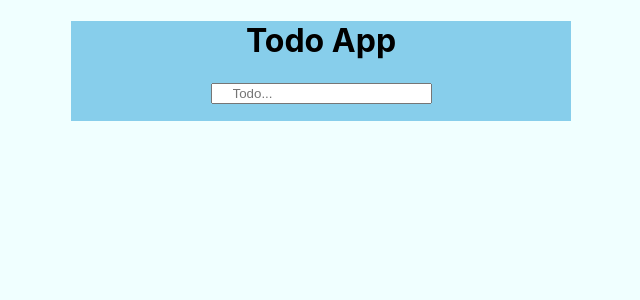
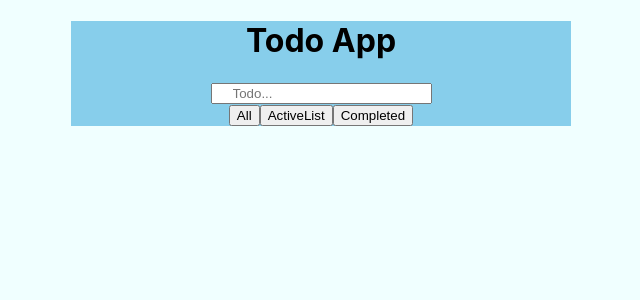
Before and after one commit to imsandip2085/Todo-using-function-component, a React (Create React App) app: page / in a window 1280 px wide. Shown: the top 300 px of the page, without its empty margins (319-959 px from the left). Built offline with nearby package versions, Linux system fonts and the light colour scheme.

Commit message:
add filter

```diff
--- a/package.json
+++ b/package.json
@@ -7,6 +7,7 @@
     "@testing-library/react": "^9.5.0",
     "@testing-library/user-event": "^7.2.1",
     "bootstrap": "^4.5.0",
+    "heroku": "^7.42.1",
     "react": "^16.13.1",
     "react-bootstrap": "^1.0.1",
     "react-dom": "^16.13.1",
--- a/src/form.jsx
+++ b/src/form.jsx
@@ -6,6 +6,7 @@ function FormSubmit () {
 
     const [title, setTitle] = useState("")
     const [todoItem , setTodoItem] = useState([]);
+    const [filterTodoItemList , setFilterTodoItemList] = useState([]);
 
  const handleSubmit = e => {
      e.preventDefault();
@@ -15,16 +16,19 @@ function FormSubmit () {
          completed:false
        }
        setTodoItem([...todoItem, todo])
+       setFilterTodoItemList([...filterTodoItemList, todo])
      }
      setTitle("")
-
-
   };
 
   const handleDeleteListItem = (id) =>{
    let todoItems = [...todoItem];
      todoItems.splice(id, 1);
    setTodoItem(todoItems);
+   let filterTodoItemLists = [...filterTodoItemList];
+   filterTodoItemList.splice(id, 1);
+  //  setTodoItem(todoItems);
+   setFilterTodoItemList(filterTodoItemList)
   }
 
   const handleChange = event => {
@@ -32,14 +36,47 @@ function FormSubmit () {
   };
 
 const handleChecked = (id, name, checkedValues) =>{
-
-    let todoItems = todoItem.map(val => {
+    let todoItems = filterTodoItemList.map(val => {
       if (val.todo === name) {
         val.completed = !val.completed ;
       }
       return val
     });
     setTodoItem(todoItems)
+    setFilterTodoItemList(todoItems)
+
+
+    // setTodoItem(todoItems)
+
+    // let filterTodoItemLists = filterTodoItemList.map(val => {
+    //   if (val.todo === name) {
+    //     val.completed = !val.completed ;
+    //   }
+    //   return val
+    // });
+}
+
+const handleClickCompleted = () =>{
+var completedListItems = todoItem.filter(function(val){
+  return val.completed == true;
+})
+// console.log(completedListItems,"sssssssssssssssssssssssssssssssssssss");
+
+setFilterTodoItemList(completedListItems);
+}
+
+const handleClickActiveList = () =>{
+  var activeListItems = todoItem.filter(function(val){
+    return val.completed == false;
+  })
+  setFilterTodoItemList(activeListItems);
+  }
+
+  const handleClickAll = () =>{
+    // var allTodoListItems = todoItem.map(function(val){
+    //   return
+    // })
+    setFilterTodoItemList(todoItem);
   }
 
     return(
@@ -52,9 +89,8 @@ const handleChecked = (id, name, checkedValues) =>{
                    onChange={(event)=>handleChange(event)}>
                 </input>
              </form>
-
                {
-                  todoItem.map((val, key) =>{
+                  filterTodoItemList.map((val, key) =>{
                    return (
                     <div>
                       <input
@@ -71,7 +107,9 @@ const handleChecked = (id, name, checkedValues) =>{
                   )
                   })
                }
-
+               <Button type="submit" variant="outline-danger" onClick={() =>handleClickAll()}>All</Button>{''}
+               <Button type="submit" variant="outline-danger" onClick={() =>handleClickActiveList()}>ActiveList</Button>{''}
+               <Button type="submit" variant="outline-danger" onClick={() => handleClickCompleted()}>Completed</Button>
 
         </div>
     )
```
Also changed, not shown: 1 other file (tests, documents, lock files or other folders). Lines whose indentation alone changed are shown as unchanged.
